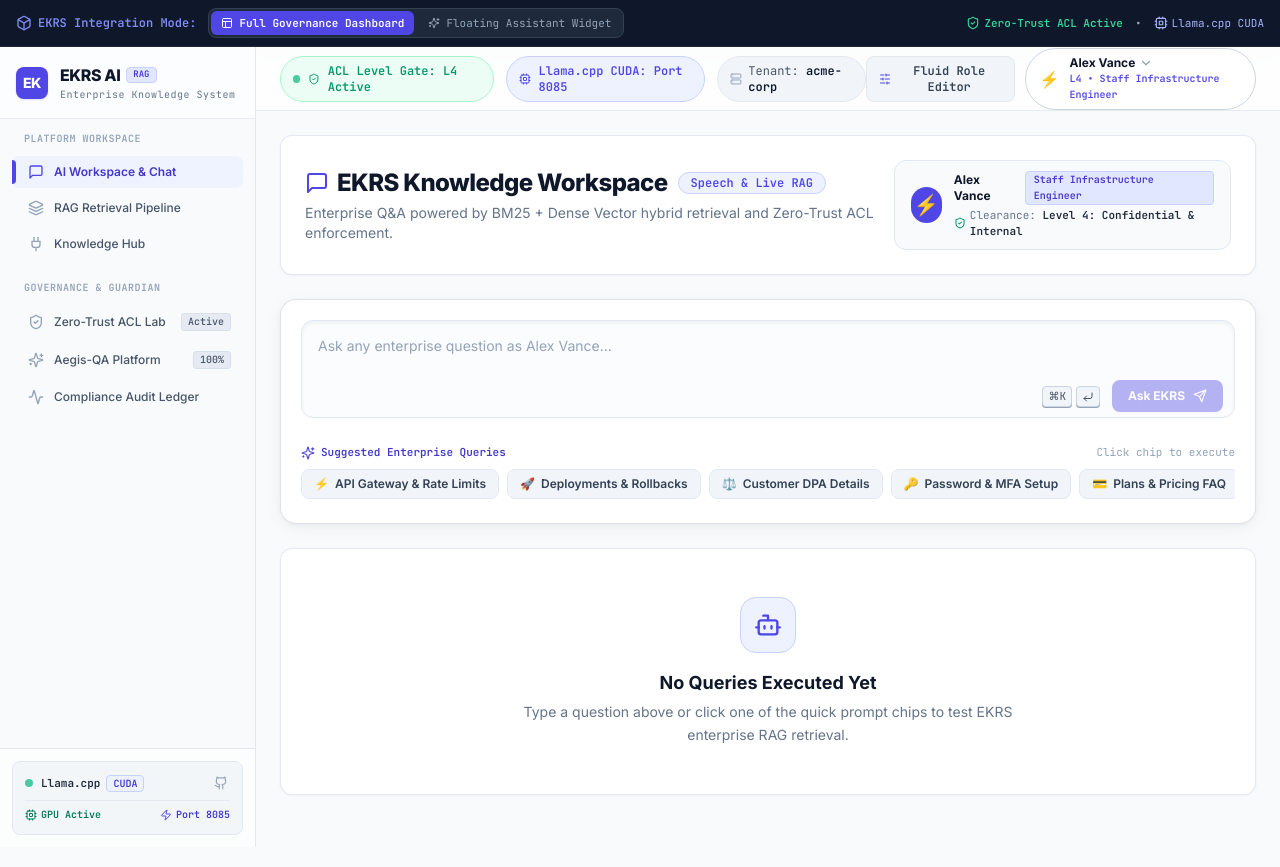
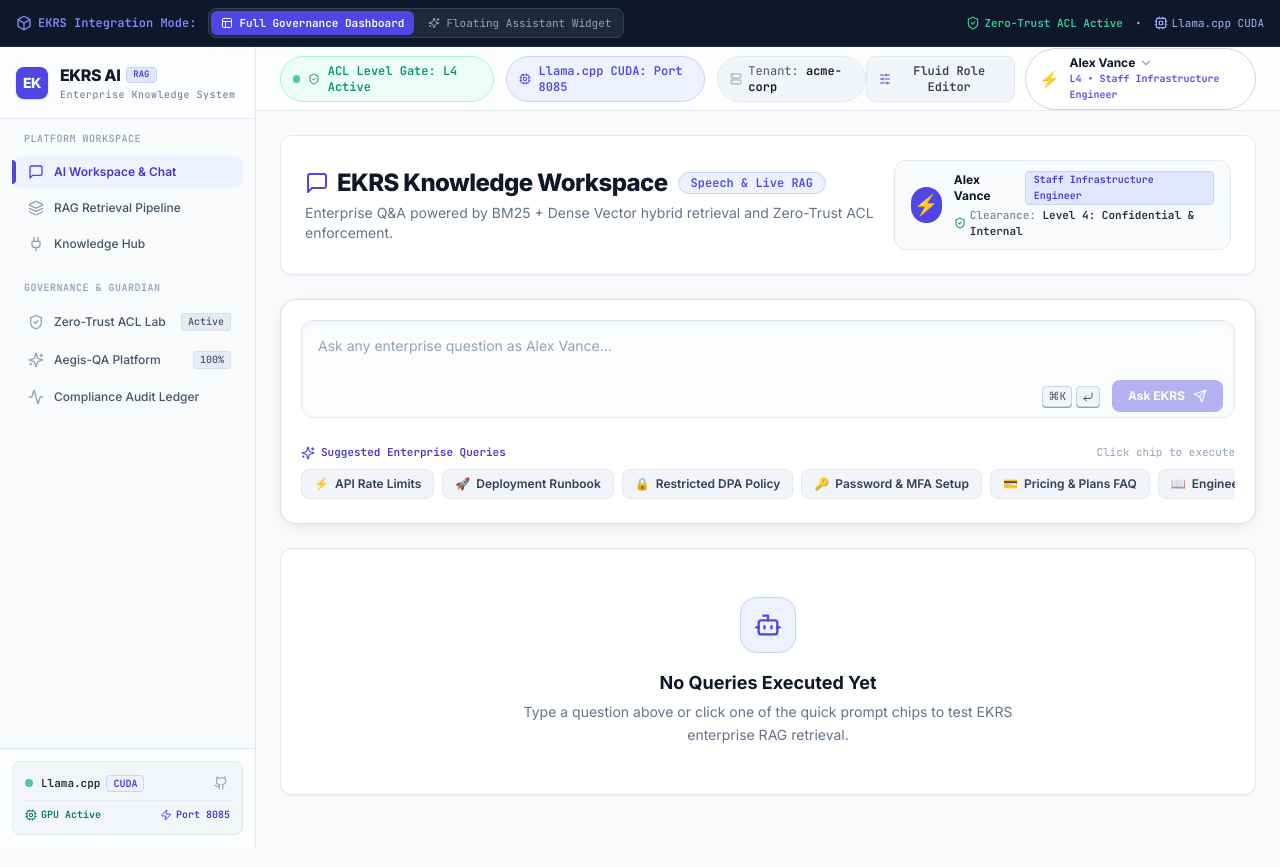
Before and after one commit to ParthVarekar/enterprise_knowledge_assistance, a React (Vite) app in the folder frontend/: page / in a window 1280 px wide. Built offline with nearby package versions, Linux system fonts and the light colour scheme.

Commit message:
feat(pitch): Align prompt chips with simplified pitch queries across ChatView & EKRSWidget

```diff
--- a/frontend/src/components/EKRSWidget.tsx
+++ b/frontend/src/components/EKRSWidget.tsx
@@ -152,6 +152,24 @@
             ))}
           </div>
 
+          {/* Quick Pitch Chips */}
+          <div className="px-3 pt-2.5 bg-slate-50 flex items-center gap-1.5 overflow-x-auto pb-1">
+            {[
+              { label: '⚡ Rate Limits', query: 'How does our API gateway handle rate limiting?' },
+              { label: '🚀 Rollbacks', query: 'What is the production deployment and rollback process?' },
+              { label: '🔒 Security DPA', query: 'What are the details of the customer Data Processing Agreement (DPA)?' },
+              { label: '🔑 MFA Setup', query: 'How do users reset their password and set up MFA?' },
+            ].map((chip, idx) => (
+              <button
+                key={idx}
+                onClick={() => executeQuery(chip.query)}
+                className="px-2 py-0.5 rounded bg-white hover:bg-slate-200 border border-slate-200 text-[10px] font-mono text-slate-700 whitespace-nowrap shadow-2xs font-semibold"
+              >
+                {chip.label}
+              </button>
+            ))}
+          </div>
+
           {/* Drawer Input Bar */}
           <div className="p-3 bg-slate-50 border-t border-slate-200">
             <div className="relative">
--- a/frontend/src/views/ChatView.tsx
+++ b/frontend/src/views/ChatView.tsx
@@ -44,21 +44,21 @@
   const samplePromptChips: PromptChip[] = [
     {
       category: 'Architecture',
-      label: 'API Gateway & Rate Limits',
-      query: 'What is the api gateway like for cross continental use?',
+      label: 'API Rate Limits',
+      query: 'How does our API gateway handle rate limiting?',
       icon: '⚡',
     },
     {
       category: 'DevOps',
-      label: 'Deployments & Rollbacks',
+      label: 'Deployment Runbook',
       query: 'What is the production deployment and rollback process?',
       icon: '🚀',
     },
     {
-      category: 'Legal',
-      label: 'Customer DPA Details',
+      category: 'Security',
+      label: 'Restricted DPA Policy',
       query: 'What are the details of the customer Data Processing Agreement (DPA)?',
-      icon: '⚖️',
+      icon: '🔒',
     },
     {
       category: 'Identity',
@@ -68,14 +68,14 @@
     },
     {
       category: 'Billing',
-      label: 'Plans & Pricing FAQ',
-      query: 'What subscription plans and billing discounts are available?',
+      label: 'Pricing & Plans FAQ',
+      query: 'What subscription plans and billing options are available?',
       icon: '💳',
     },
     {
       category: 'Onboarding',
       label: 'Engineering Onboarding',
-      query: 'What is the engineering onboarding process and mandatory training?',
+      query: 'What is the engineering onboarding process and tooling guide?',
       icon: '📖',
     },
   ];
```
